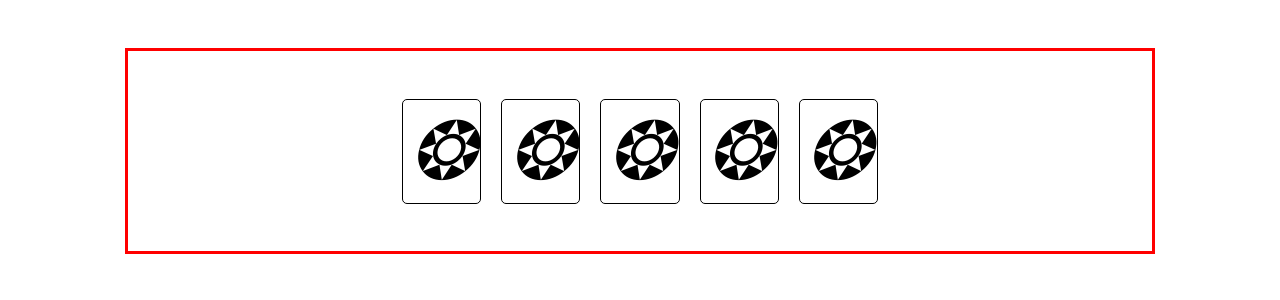
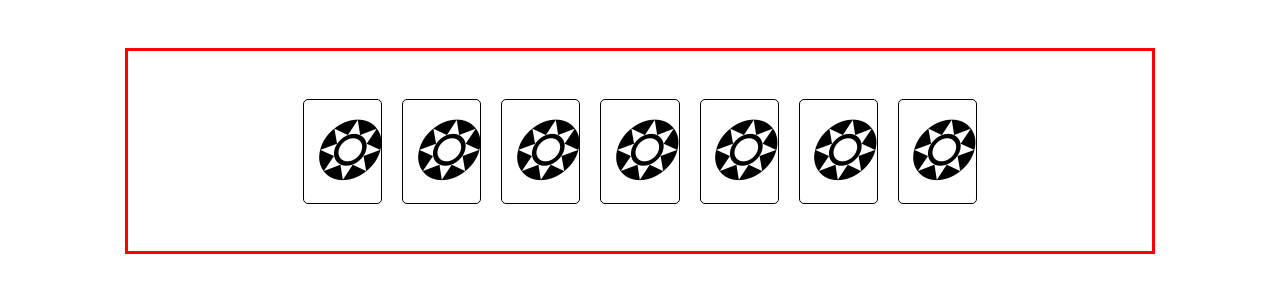
Before and after one commit to SanjeevKumar3662/20plusReactProjects, a React (Vite) app in the folder plusReactProject/: page / in a window 1280 px wide. Shown: the top 300 px of the page. Built offline with nearby package versions, Linux system fonts and the light colour scheme.

Commit message:
added a prop to starRating component

```diff
--- a/plusReactProject/src/App.jsx
+++ b/plusReactProject/src/App.jsx
@@ -10,7 +10,7 @@ function App() {
     <>
       {/* <Accordion></Accordion> */}
       {/* <RandomColor></RandomColor> */}
-      <StarRating></StarRating>
+      <StarRating noOfStars={7}></StarRating>
     </>
   )
 }
```
